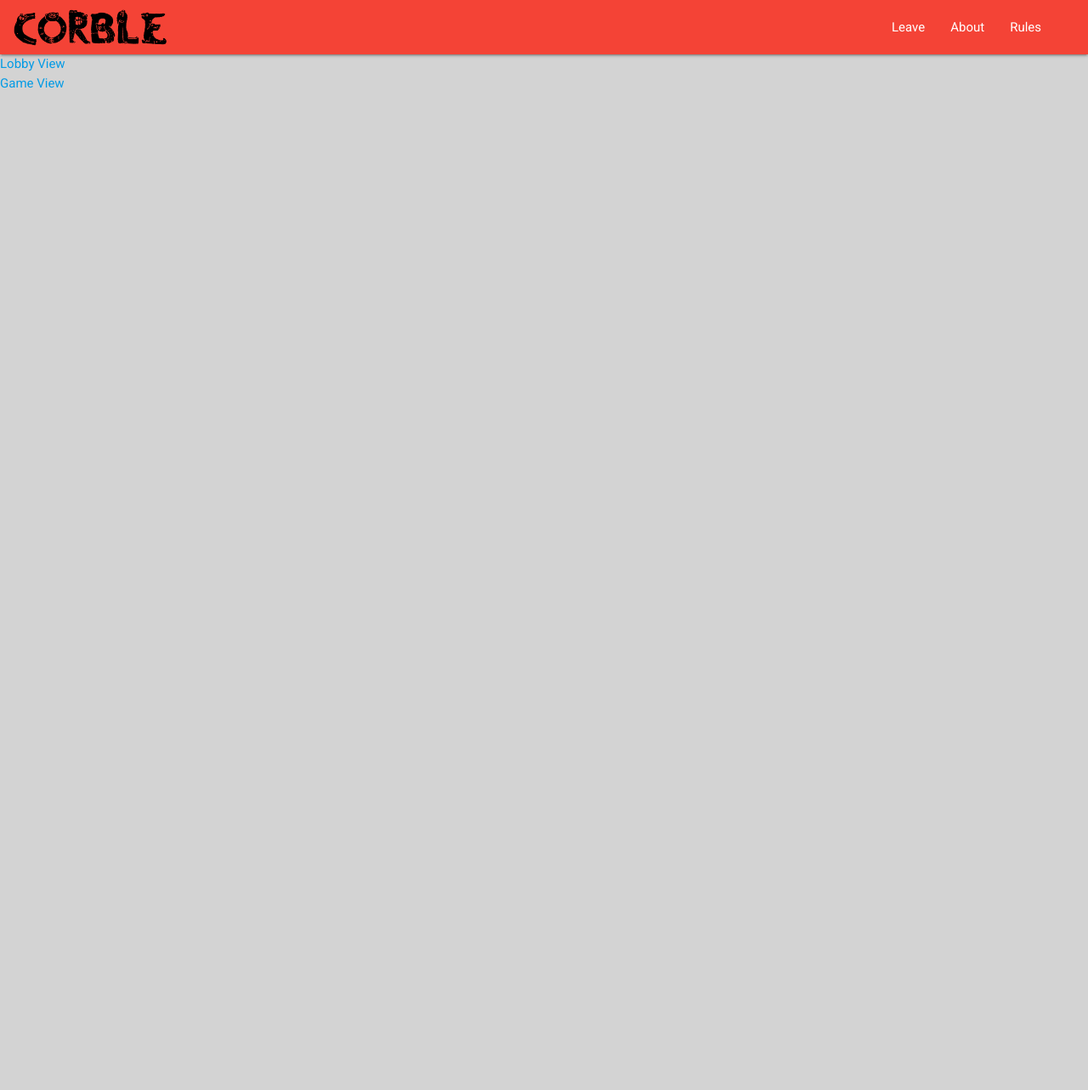
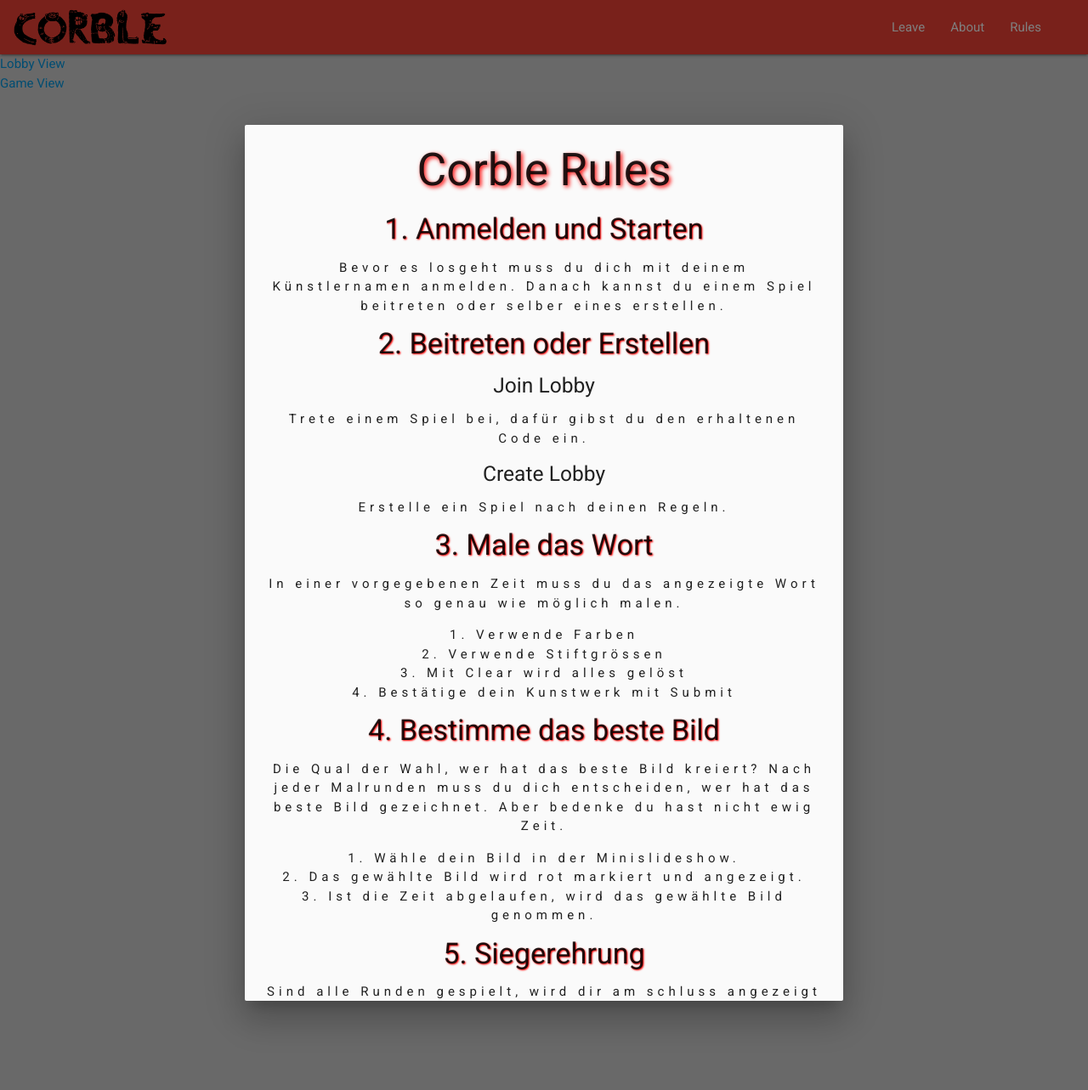
Before and after one commit to arslasel/CorbleProject, a PHP site: page / in a window 1280 px wide, after a click on "Rules". Shown: the top 1283 px of the page at 85% size. Run offline with PHP 8.4, Linux system fonts and the light colour scheme; some web fonts are replaced.

Commit message:
#28 added Rule in index.php and Lobbyview.php

```diff
--- a/index.php
+++ b/index.php
@@ -28,6 +28,7 @@ session_start();
 </head>
 
 <body>
+
     <!--The Modal-->
     <div id="aboutCorble" class="modal">
         <!--Modal Content-->
@@ -80,18 +81,77 @@ session_start();
         </div>
     </div>
 
+
     <!--The Modal-->
     <div id="rulesCorble" class="modal">
         <!--Modal Content-->
-        <div class="modal-content">
-            <div class="modal-header">
-                <h2>Modal Header</h2>
+        <div class="modal-content textPosition">
+            <div class="modal-header textShadow">
+                <h2>Corble Rules </h2>
             </div>
+            <div class="textShadowLight">
+                <h4>1. Anmelden und Starten</h4>
+            </div>
+            <p class="textformating">
+                Bevor es losgeht muss du dich mit deinem Künstlernamen anmelden.
+                Danach kannst du einem Spiel beitreten oder selber eines erstellen.
+            </p>
+            <div class="textShadowLight">
+                <h4>2. Beitreten oder Erstellen</h4>
+            </div>
+            <h5>Join Lobby</h5>
+            <ul class="textformating">
+                <li>Trete einem Spiel bei, dafür gibst du den erhaltenen Code ein.</li>
+            </ul>
+            <h5>Create Lobby</h5>
+            <ul class="textformating">
+                <li>Erstelle ein Spiel nach deinen Regeln.</li>
+            </ul>
+            <div class="textShadowLight">
+                <h4>3. Male das Wort</h4>
+            </div>
+            <p class="textformating">
+                In einer vorgegebenen Zeit muss du das angezeigte Wort so genau wie möglich
+                malen.
+            </p>
+            <ul class="textformating">
+                <li>1. Verwende Farben</li>
+                <li>2. Verwende Stiftgrössen</li>
+                <li>3. Mit Clear wird alles gelöst</li>
+                <li>4. Bestätige dein Kunstwerk mit Submit</li>
+            </ul>
+            <div class="textShadowLight">
+                <h4>4. Bestimme das beste Bild</h4>
+            </div>
+            <p class="textformating">
+                Die Qual der Wahl, wer hat das beste Bild kreiert? Nach jeder Malrunden muss du
+                dich entscheiden, wer hat das beste Bild gezeichnet. Aber bedenke du hast nicht
+                ewig Zeit.
+            </p>
+            <ul class="textformating">
+                <li>1. Wähle dein Bild in der Minislideshow.</li>
+                <li>2. Das gewählte Bild wird rot markiert und angezeigt.</li>
+                <li>3. Ist die Zeit abgelaufen, wird das gewählte Bild genommen.</li>
+            </ul>
+            <div class="textShadowLight">
+                <h4>5. Siegerehrung</h4>
+            </div>
+            <p class="textformating">
+                Sind alle Runden gespielt, wird dir am schluss angezeigt wer das Spiel gewonnen hat.
+            </p>
+            <ul class="textformating">
+                <li>Bestes Bild nach Stimmen</li>
+                <li>Bestes Bild nach Algorithmus</li>
+                <li>Schlechtestes Bild nach Algorithmus</li>
+            </ul>
         </div>
         <div class="modal-footer">
             <a href="#!" class="modal-close waves-effect waves-green btn-flat">Close</a>
         </div>
     </div>
+
+
+
 
     <ul class="sidenav" id="mobile-nav">
         <li class="usernameDisplay"><a id="username_display" href="#"></a></li>
--- a/js/init.js
+++ b/js/init.js
@@ -11,3 +11,7 @@ document.addEventListener('DOMContentLoaded', function() {
     var Modalelem = document.querySelector('.modal');
     var instanceModal = M.Modal.init(Modalelem);
 });
+
+setTimeout(() => {
+    M.AutoInit(document.body)
+}, 100);
--- a/php/View/GameView.php
+++ b/php/View/GameView.php
@@ -299,7 +299,7 @@ session_start();
         </div>
     </div>
 
-    <div id="voteContainer" class="content" style="display: none;">
+    <div id="voteContainer" class="content">
         <div class="row SizeContainerSlideShow NoMargin">
             <div id="slideshowContainer" class="col s12 l10 NoPadding drawcols">
                 <div class="slideShowContainer">
@@ -429,7 +429,7 @@ session_start();
             </div>
         </div>
     </div>
-    <div id="endContainer" class="content">
+    <div id="endContainer" class="content" style="display: none;">
         <div class="row">
             <h2 class="WelcomeText">Spiel Ende</h2>
             <h3 class="WelcomeText">Siegerehrung</h3>
```
